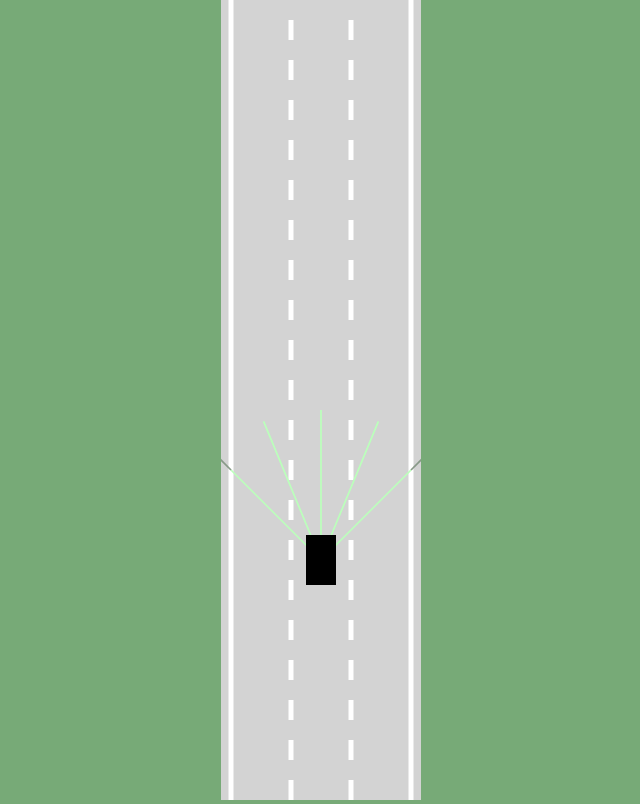
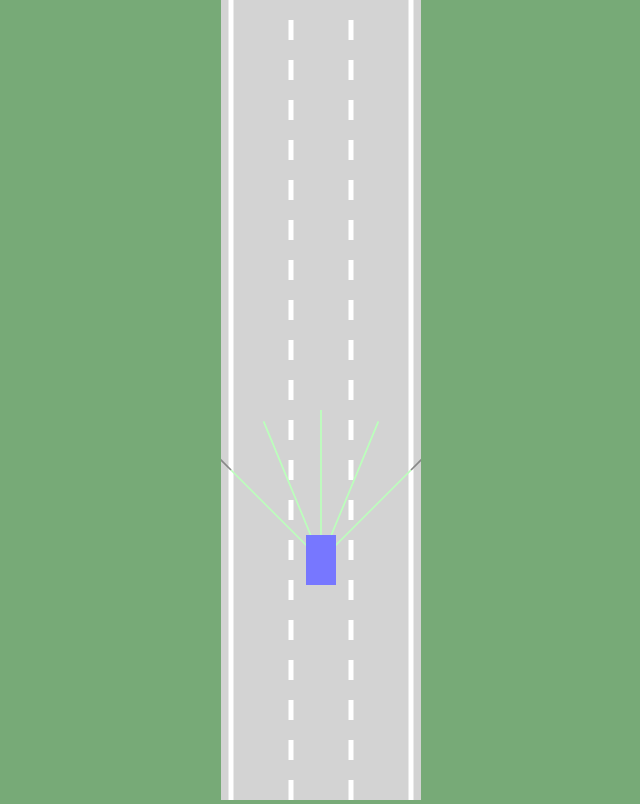
Before and after one commit to selimsahindev/js-self-driving-car, a plain HTML site: page index.html in a window 1280 px wide. Shown: the whole page, without its empty margins (319-959 px from the left). Drawn offline with Linux system fonts and the light colour scheme.

Commit message:
neural network class created and associated with car controls

```diff
--- a/car.js
+++ b/car.js
@@ -1,33 +1,58 @@
 class Car {
-    constructor(x, y, width, height) {
+    constructor(x, y, width, height, color, controlType, maxSpeed = 3) {
         this.x = x;
         this.y = y;
         this.width = width;
         this.height = height;
+        this.color = color;
 
         this.speed = 0;
         this.acceleration = 0.2;
-        this.maxSpeed = 3;
+        this.maxSpeed = maxSpeed;
         this.friction = 0.05;
         this.angle = 0;
         this.damaged = false;
 
+        this.useBrain = controlType == 'AI';
+
+        if (controlType != 'DUMMY') {
             this.sensor = new Sensor(this);
-        this.controls = new Controls();
+            // We pass the neuron counts of the input layer, a hidden layer, and the output layer.
+            this.brain = new NeuralNetwork([this.sensor.rayCount, 6, 4]);
+        }
+        this.controls = new Controls(controlType);
     }
 
-    update(roadBorders) {
+    update(roadBorders, traffic) {
         if (!this.damaged) {
             this.#move();
             this.polygon = this.#createPolygon(); // Update polygon after moving the car.
-            this.damaged = this.#assessDamage(roadBorders); // Check if the car hit the borders.
+            this.damaged = this.#assessDamage(roadBorders, traffic); // Check if the car hit the borders or traffic
         }
-        this.sensor.update(roadBorders);
+        if (this.sensor) {
+            this.sensor.update(roadBorders, traffic);
+            const offsets = this.sensor.readings.map((s) =>
+                s == null ? 0 : 1 - s.offset
+            );
+            const outputs = NeuralNetwork.feedForward(offsets, this.brain);
+
+            if (this.useBrain) {
+                this.controls.forward = outputs[0];
+                this.controls.left = outputs[1];
+                this.controls.right = outputs[2];
+                this.controls.reverse = outputs[3];
+            }
+        }
     }
 
-    #assessDamage(roadBorders) {
+    #assessDamage(roadBorders, traffic) {
         for (let i = 0; i < roadBorders.length; i++) {
             if (polysIntersect(this.polygon, roadBorders[i])) {
+                return true;
+            }
+        }
+        for (let i = 0; i < traffic.length; i++) {
+            if (polysIntersect(this.polygon, traffic[i].polygon)) {
                 return true;
             }
         }
@@ -105,16 +130,17 @@ class Car {
 
     draw(ctx) {
         // Draw the sensor
+        if (this.sensor && !car.damaged) {
             this.sensor.draw(ctx);
+        }
 
         // Change the color according to the damaged attribute.
         if (this.damaged) {
-            ctx.fillStyle = '#EE5555';
+            ctx.fillStyle = '#888888';
         } else {
-            ctx.fillStyle = 'black';
+            ctx.fillStyle = this.color;
         }
 
-        if (this.polygon) {
         ctx.beginPath();
         ctx.moveTo(this.polygon[0].x, this.polygon[0].y);
         for (let i = 1; i < this.polygon.length; i++) {
@@ -123,4 +149,3 @@ class Car {
         ctx.fill();
     }
 }
-}
--- a/controls.js
+++ b/controls.js
@@ -1,12 +1,20 @@
 class Controls {
-    constructor() {
+    constructor(type) {
         this.forward = false;
         this.left = false;
         this.right = false;
         this.reverse = false;
 
-        // # means this is a private method.
-        this.#addKeyboardListeners();
+        switch (type) {
+            case 'KEYS':
+                // # means this is a private method.
+                this.#addKeyboardListeners();
+                break;
+            case 'DUMMY':
+                // Other cars in traffic are constantly moving forward.
+                this.forward = true;
+                break;
+        }
     }
 
     #addKeyboardListeners() {
--- a/index.html
+++ b/index.html
@@ -5,6 +5,7 @@
 </head>
 <body>
     <canvas id="myCanvas"></canvas>
+    <script src="neural-network.js"></script>
     <script src="sensor.js"></script>
     <script src="utils.js"></script>
     <script src="road.js"></script>
--- a/main.js
+++ b/main.js
@@ -3,13 +3,20 @@ canvas.width = 200;
 
 const ctx = canvas.getContext('2d');
 const road = new Road(canvas.width / 2, canvas.width * 0.9);
-const car = new Car(road.getLaneCenter(1), 100, 30, 50);
-car.draw(ctx);
+const car = new Car(road.getLaneCenter(1), 100, 30, 50, '#7777FF', 'AI');
+const traffic = [
+    new Car(road.getLaneCenter(1), -100, 30, 50, '#FF7777', 'DUMMY', 2),
+];
 
 animate();
 
 function animate() {
-    car.update(road.borders);
+    // Update other cars in the traffic
+    for (let i = 0; i < traffic.length; i++) {
+        traffic[i].update(road.borders, []);
+    }
+
+    car.update(road.borders, traffic);
 
     // This resizes the canvas and also clears on every update.
     canvas.height = window.innerHeight;
@@ -18,6 +25,9 @@ function animate() {
     ctx.translate(0, -car.y + canvas.height * 0.7);
 
     road.draw(ctx);
+    for (let i = 0; i < traffic.length; i++) {
+        traffic[i].draw(ctx);
+    }
     car.draw(ctx);
 
     ctx.restore();
--- /dev/null
+++ b/neural-network.js
@@ -0,0 +1,66 @@
+class NeuralNetwork {
+    constructor(neuronCounts) {
+        this.levels = [];
+
+        // Create layers
+        for (let i = 0; i < neuronCounts.length - 1; i++) {
+            this.levels.push(new Level(neuronCounts[i], neuronCounts[i + 1]));
+        }
+    }
+
+    static feedForward(givenInputs, network) {
+        let outputs = Level.feedForward(givenInputs, network.levels[0]);
+        for (let i = 1; i < network.levels.length; i++) {
+            outputs = Level.feedForward(outputs, network.levels[i]);
+        }
+        return outputs;
+    }
+}
+
+class Level {
+    constructor(inputCount, outputCount) {
+        this.inputs = new Array(inputCount);
+        this.outputs = new Array(outputCount);
+        this.biases = new Array(outputCount);
+
+        this.weights = [];
+        for (let i = 0; i < inputCount; i++) {
+            this.weights[i] = new Array(outputCount);
+        }
+
+        Level.#randomize(this);
+    }
+
+    static #randomize(level) {
+        for (let i = 0; i < level.inputs.length; i++) {
+            for (let j = 0; j < level.outputs.length; j++) {
+                level.weights[i][j] = Math.random() * 2 - 1; // Assign random value between -1 and +1
+            }
+        }
+
+        for (let i = 0; i < level.biases.length; i++) {
+            level.biases[i] = Math.random() * 2 - 1;
+        }
+    }
+
+    static feedForward(givenInputs, level) {
+        for (let i = 0; i < level.inputs.length; i++) {
+            level.inputs[i] = givenInputs[i];
+        }
+
+        for (let i = 0; i < level.outputs.length; i++) {
+            let sum = 0;
+            for (let j = 0; j < level.inputs.length; j++) {
+                sum += level.inputs[j] * level.weights[j][i];
+            }
+
+            if (sum > level.biases[i]) {
+                level.outputs[i] = 1;
+            } else {
+                level.outputs[i] = 0;
+            }
+        }
+
+        return level.outputs;
+    }
+}
--- a/sensor.js
+++ b/sensor.js
@@ -10,19 +10,22 @@ class Sensor {
         this.readings = [];
     }
 
-    update(roadBorders) {
+    update(roadBorders, traffic) {
         this.#castRays(roadBorders);
 
         this.readings = [];
 
         for (let i = 0; i < this.rays.length; i++) {
-            this.readings.push(this.#getReading(this.rays[i], roadBorders));
+            this.readings.push(
+                this.#getReading(this.rays[i], roadBorders, traffic)
+            );
         }
     }
 
-    #getReading(ray, roadBorders) {
+    #getReading(ray, roadBorders, traffic) {
         let touches = [];
 
+        // Check for intersection with road borders.
         for (let i = 0; i < roadBorders.length; i++) {
             const touch = getIntersection(
                 ray[0],
@@ -33,6 +36,23 @@ class Sensor {
 
             if (touch) {
                 touches.push(touch);
+            }
+        }
+
+        // Check for intersection with other cars in traffic.
+        for (let i = 0; i < traffic.length; i++) {
+            const poly = traffic[i].polygon;
+            for (let j = 0; j < poly.length; j++) {
+                const touch = getIntersection(
+                    ray[0],
+                    ray[1],
+                    poly[j],
+                    poly[(j + 1) % poly.length]
+                );
+
+                if (touch) {
+                    touches.push(touch);
+                }
             }
         }
 
@@ -97,7 +117,7 @@ class Sensor {
 
             // Draw the rest of the line after the touch point.
             ctx.beginPath();
-            ctx.strokeStyle = '#889988';
+            ctx.strokeStyle = '#888888';
             ctx.moveTo(end.x, end.y);
             ctx.lineTo(this.rays[i][1].x, this.rays[i][1].y);
             ctx.stroke();
```
Lines whose indentation alone changed are shown as unchanged.
